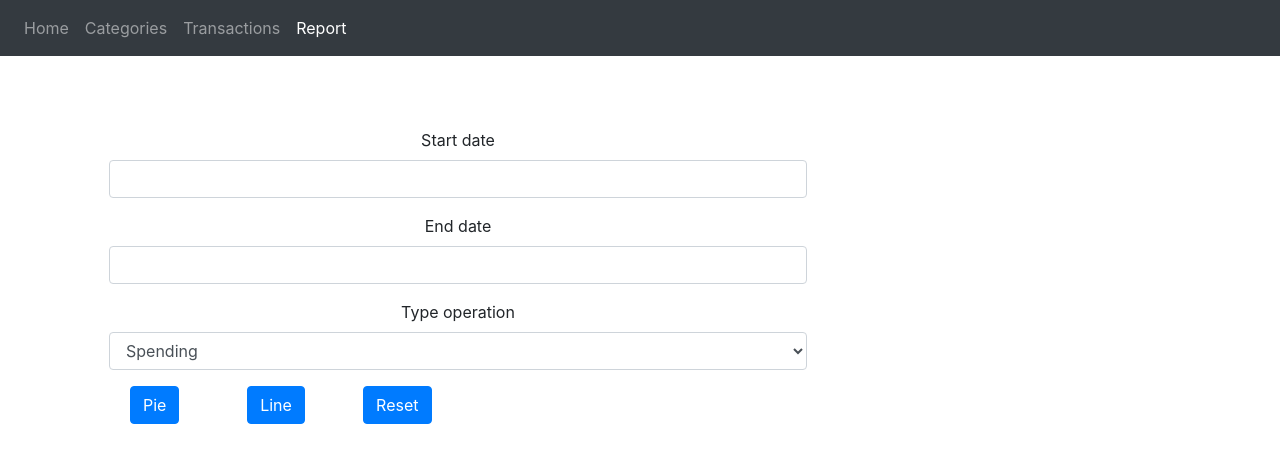
After one commit to MarianMandziuk/finance, a Django app: page /finance/report/ in a window 1280 px wide. The commit adds this page. Shown: the top 463 px of the page. Run offline with Django 3.2, Linux system fonts and the light colour scheme; some libraries are stand-ins or nearby versions.

Commit message:
Add report with line and pie charts

```diff
--- a/fin/finance/forms.py
+++ b/fin/finance/forms.py
@@ -10,3 +10,17 @@ class TransactionForm(forms.ModelForm):
         widgets = {
             'date': DatePickerInput(),
         }
+
+
+class ReportForm(forms.Form):
+    start_date = forms.DateField(widget=DatePickerInput())
+    end_date = forms.DateField(widget=DatePickerInput())
+    type_operation = forms.ChoiceField(choices=Transaction.CHOICES)
+
+    def clean_end_date(self):
+        end_date = self.cleaned_data['end_date']
+        start_date = self.cleaned_data['start_date']
+        if end_date < start_date:
+            raise forms.ValidationError("End date must be greater when end date!")
+
+        return end_date
--- a/fin/finance/models.py
+++ b/fin/finance/models.py
@@ -9,6 +9,9 @@ class Category(models.Model):
 
     class Meta:
         verbose_name_plural = "categories"
+
+    def __str__(self):
+        return self.name
 
 
 class Transaction(models.Model):
--- a/fin/finance/templates/finance/base.html
+++ b/fin/finance/templates/finance/base.html
@@ -14,6 +14,7 @@
     <link rel="stylesheet" href="https://use.fontawesome.com/releases/v5.6.3/css/all.css" integrity="sha384-UHRtZLI+pbxtHCWp1t77Bi1L4ZtiqrqD80Kn4Z8NTSRyMA2Fd33n5dQ8lWUE00s/" crossorigin="anonymous">
     <!-- Custom styles for this template -->
     <link href="{% static 'css/style.css' %}" rel="stylesheet">
+    <script src="https://code.highcharts.com/highcharts.js"></script>
   </head>
   <body>
     <nav class="navbar navbar-expand-md navbar-dark bg-dark fixed-top">
--- a/fin/finance/templates/finance/navbar.html
+++ b/fin/finance/templates/finance/navbar.html
@@ -9,6 +9,6 @@
     <a class="nav-link" href="{% url 'finance:transaction_list' %}">Transactions</a>
   </li>
   <li class="nav-item {% if active_nav == 'Report' %} active{% endif %}">
-    <a class="nav-link" href="">Report</a>
+    <a class="nav-link" href="{% url 'finance:report' %}">Report</a>
   </li>
 </ul>
--- /dev/null
+++ b/fin/finance/templates/finance/report/report.html
@@ -0,0 +1,41 @@
+{% extends 'finance/base.html' %}
+
+
+{% block title %}Report generation{% endblock %}
+
+{% block navbar %}
+    {% include "finance/navbar.html" with active_nav='Report' %}
+{% endblock %}
+
+{% block content %}
+
+
+{% load bootstrap4 %}
+{% bootstrap_css %}
+{% bootstrap_javascript jquery='full' %}
+
+{{ form.media }}
+<div class="row">
+    <div class="col-8">
+<form action="." method="post">
+    {% csrf_token %}
+    {% bootstrap_form form layout='horizontal' %}
+
+    <div class="form-group row">
+        <div class="col-sm-2">
+            <button type="submit" class="btn btn-primary" name="pie" value="pie">Pie</button>
+        </div>
+        <div class="col-sm-2">
+            <button type="submit" class="btn btn-primary" name="line" value="line">Line</button>
+        </div>
+        <div class="col-sm-2">
+            <button type="reset" class="btn btn-primary">Reset</button>
+        </div>
+    </div>
+
+
+
+</form>
+        </div>
+</div>
+{% endblock %}
--- a/fin/finance/urls.py
+++ b/fin/finance/urls.py
@@ -1,5 +1,5 @@
 from django.urls import path
-from .views import category_views, home_views, transaction_views
+from .views import category_views, home_views, transaction_views, report_views
 
 
 app_name = 'finance'
@@ -22,4 +22,6 @@ urlpatterns = [
     path('transaction/<int:pk>/delete/', transaction_views.transaction_delete, name='transaction_delete'),
     path('transaction/<int:pk>/update/', transaction_views.transaction_update, name='transaction_update'),
 
+    # reports
+    path('report/', report_views.report, name='report'),
 ]
--- /dev/null
+++ b/fin/finance/views/report_views.py
@@ -0,0 +1,67 @@
+from django.shortcuts import render
+from ..forms import ReportForm
+from ..models import Transaction, Category
+from django.db.models import Sum
+
+import json
+import datetime
+
+
+def report(request):
+    if request.method == 'POST':
+        form = ReportForm(request.POST)
+        if form.is_valid():
+            if 'pie' in request.POST:
+                return render(request, 'finance/report/report_pie.html', generate_pie_data(form))
+            elif 'line' in request.POST:
+                return render(request, 'finance/report/report_line.html', generate_line_data(form))
+    else:
+        form = ReportForm()
+    return render(request, 'finance/report/report.html', {'form': form})
+
+
+def generate_pie_data(form):
+    form_fields = form.cleaned_data
+    transactions = Transaction.objects.filter(date__range=(form_fields['start_date'], form_fields['end_date']))\
+                                      .filter(type_operation=form_fields['type_operation'])
+    categories = Category.objects.all()
+    data_for_line = []
+    for category in categories:
+        total_sum = 0
+        for transaction in transactions.filter(category=category):
+            total_sum += float(transaction.total)
+        data_for_line.append({'name': category.name, 'y': total_sum})
+
+    context = dict()
+    context['data'] = json.dumps(data_for_line)
+    context['data_category_sum'] = data_for_line
+    context['start_date'] = form_fields['start_date']
+    context['end_date'] = form_fields['end_date']
+    context['total_sum'] = sum(d['y'] for d in data_for_line)
+    return context
+
+
+def generate_line_data(form):
+    form_fields = form.cleaned_data
+    transactions = Transaction.objects.filter(date__range=(form_fields['start_date'], form_fields['end_date'])) \
+                                      .filter(type_operation=form_fields['type_operation'])
+    data_for_line = []
+    sum_by_dates = transactions.values('date').annotate(data_sum=Sum('total'))
+    dict_sum_by_dates = {v['date']: float(v['data_sum']) for v in sum_by_dates}
+    date1 = form_fields['start_date']
+    date2 = form_fields['end_date']
+    day = datetime.timedelta(days=1)
+    while date1 <= date2:
+        if date1 not in dict_sum_by_dates.keys():
+            data_for_line.append(0)
+        else:
+            data_for_line.append(dict_sum_by_dates[date1])
+        date1 = date1 + day
+
+    data = {'name': 'money', 'data': data_for_line}
+    context = dict()
+    context['data'] = json.dumps(data)
+    context['start_date'] = form_fields['start_date']
+    context['end_date'] = form_fields['end_date']
+    context['start_date_format'] = form_fields['start_date'].strftime('%Y, %m, %d')
+    return context
```
Also changed, not shown: fin/finance/templates/finance/report/report_line.html (added, +67 -0 lines), fin/finance/templates/finance/report/report_pie.html (added, +78 -0 lines).
